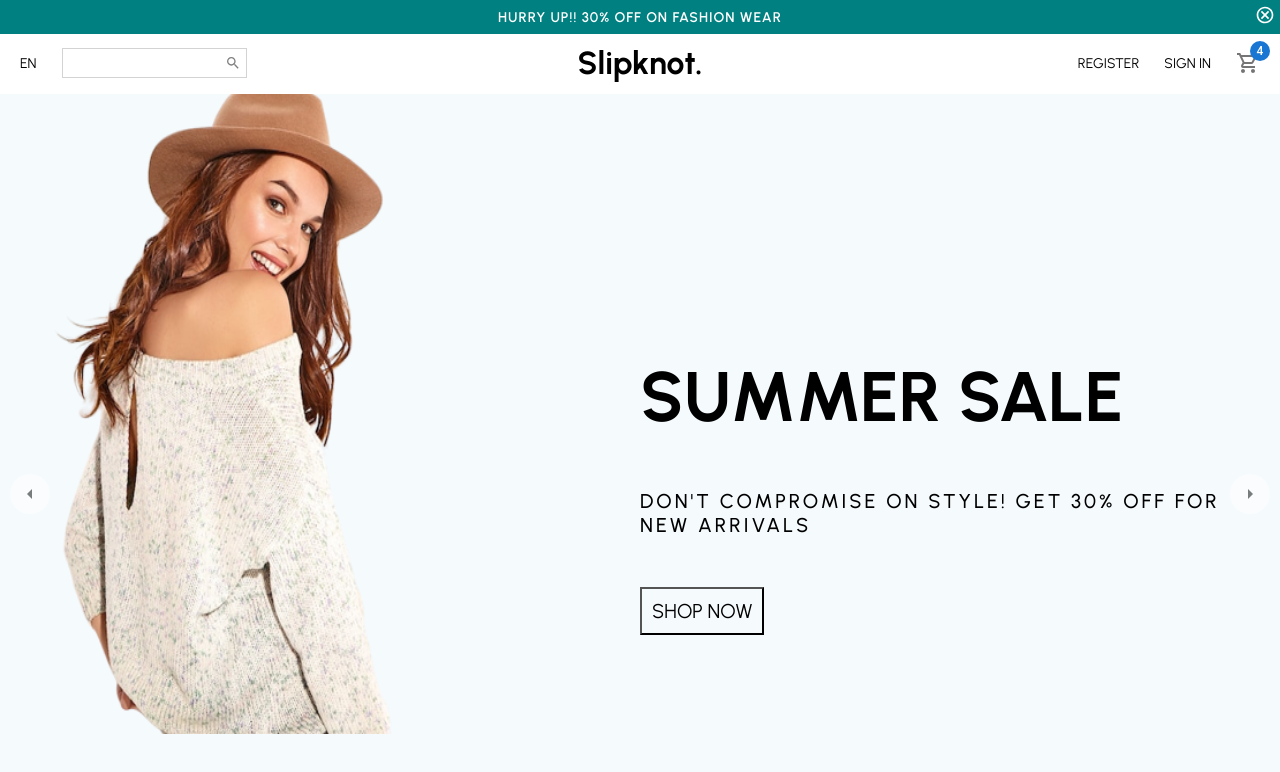
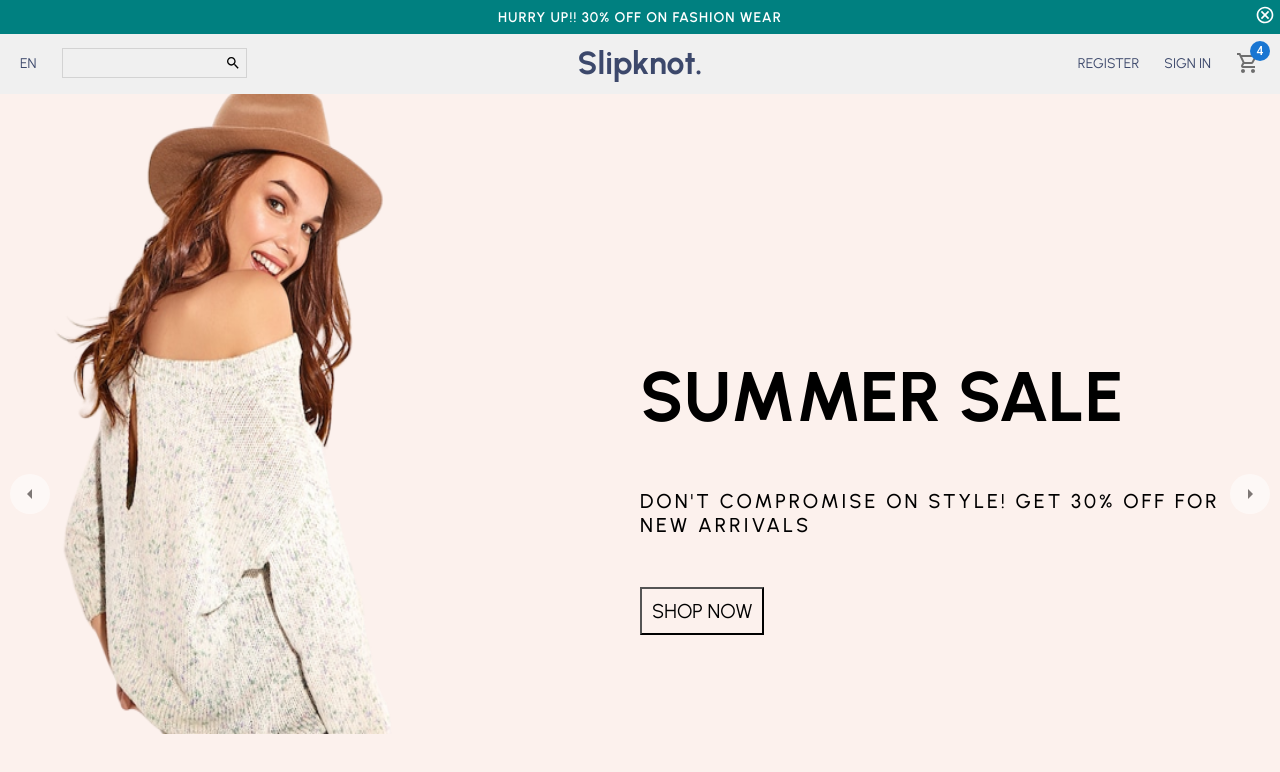
Before and after one commit to MadhurKharche/E-Commerce-App, a React (Create React App) app: page / in a window 1280 px wide. Shown: the top 772 px of the page. Built offline with nearby package versions, Linux system fonts and the light colour scheme.

Commit message:
Changed Navbar Background and background color in data.js

```diff
--- a/src/components/Navbar.jsx
+++ b/src/components/Navbar.jsx
@@ -6,6 +6,8 @@ import ShoppingCartOutlinedIcon from "@mui/icons-material/ShoppingCartOutlined";
 
 const Container = styled.div`
   height: 60px;
+  background-color: #f0f0f0;
+  color: #3c486b;
 `;
 
 const Wrapper = styled.div`
@@ -46,6 +48,7 @@ const SearchContainer = styled.div`
 
 const Input = styled.input`
   border: none;
+  background: transparent;
 `;
 
 const Logo = styled.h1`
@@ -64,7 +67,7 @@ function Navbar() {
           <Language>EN</Language>
           <SearchContainer>
             <Input />
-            <SearchIcon style={{ color: "grey", fontSize: 16 }} />
+            <SearchIcon style={{ color: "black", fontSize: 16 }} />
           </SearchContainer>
         </Left>
 
--- a/src/data.js
+++ b/src/data.js
@@ -4,14 +4,14 @@ export const sliderItems = [
     img: "images/1.png",
     title: "SUMMER SALE",
     desc: "DON'T COMPROMISE ON STYLE! GET 30% OFF FOR NEW ARRIVALS",
-    bg: "f5fafd",
+    bg: "fcf1ed",
   },
   {
     id: 2,
     img: "images/2.png",
     title: "WINTER SALE",
     desc: "DON'T COMPROMISE ON STYLE! GET 30% OFF FOR NEW ARRIVALS",
-    bg: "fcf1ed",
+    bg: "f5fafd",
   },
   {
     id: 3,
```
